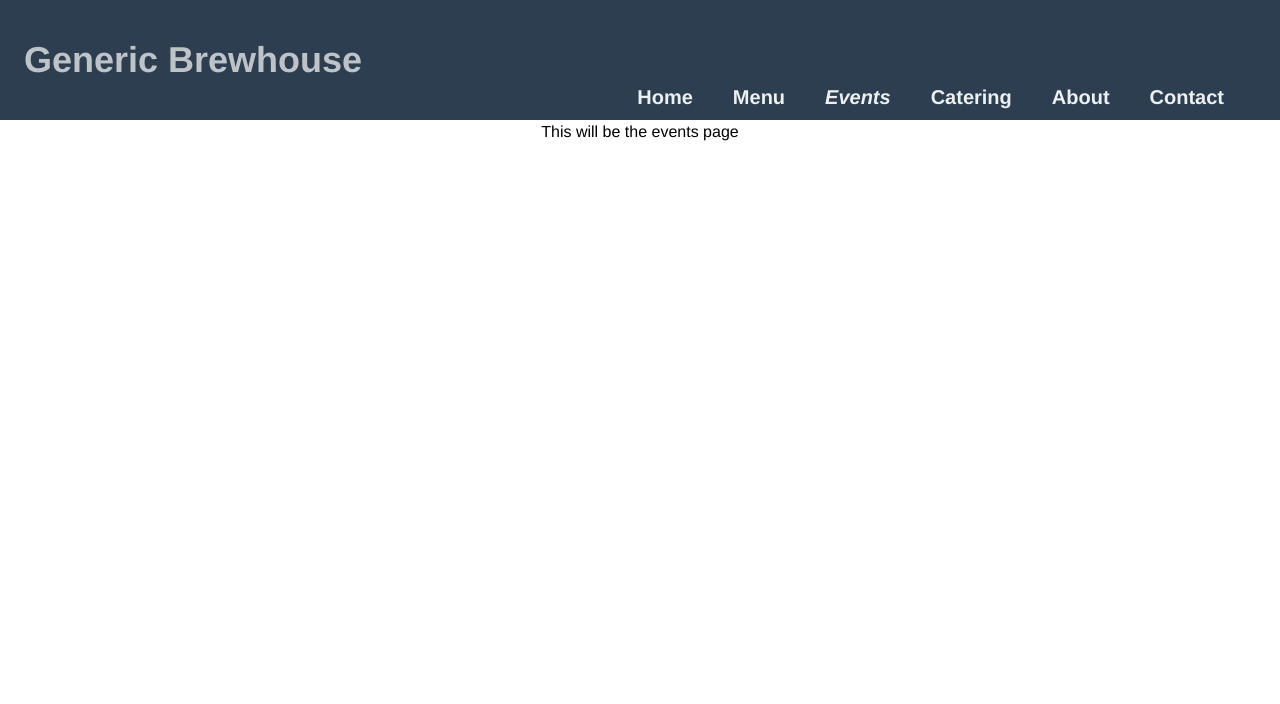
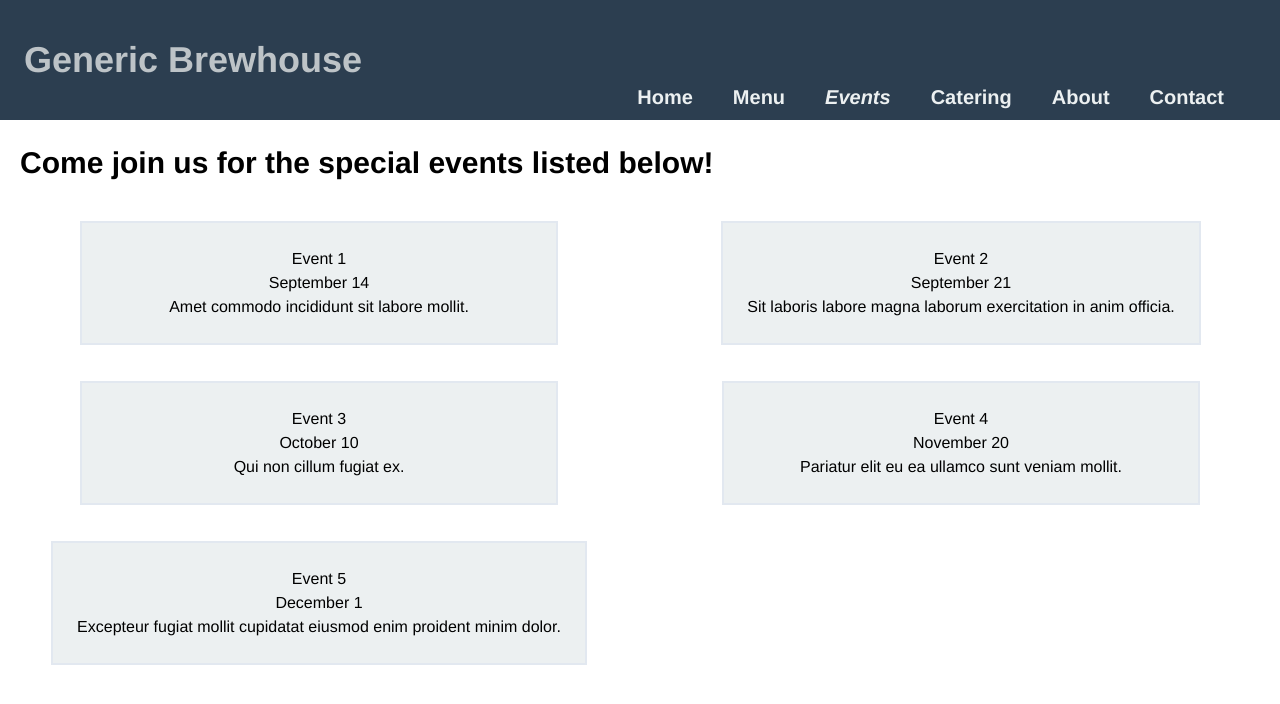
Before and after one commit to khemsoth/generic-restaurant, a Vue app: page /events in a window 1280 px wide. Shown: the top 704 px of the page. Built offline with nearby package versions, Linux system fonts and the light colour scheme.

Commit message:
config: adjusted background color and min width in tailwind config, content: added events to events page

```diff
--- a/src/views/Events.vue
+++ b/src/views/Events.vue
@@ -1,11 +1,58 @@
 <template>
   <div>
-    This will be the events page
+    <h2
+    class="text-3xl m-5 text-left font-bold"
+    >
+    Come join us for the special events listed below!
+    </h2>
+    <ul class="grid grid-cols-2 gap-1">
+      <li
+      v-for="event in events"
+      :key="event.id"
+      class="mx-auto my-4 p-6 border-2 min-w-3/4 bg-tertiary"
+      >
+        <div>{{ event.name }}</div>
+        <div>{{ event.date }}</div>
+        <div>{{ event.desc }}</div>
+      </li>
+    </ul>
   </div>
 </template>
 
 <script>
 export default {
+  name: 'Events',
+  data() {
+    return {
+      events: [
+        {
+          name: 'Event 1',
+          date: 'September 14',
+          desc: 'Amet commodo incididunt sit labore mollit.'
+        },
+        {
+          name: 'Event 2',
+          date: 'September 21',
+          desc: 'Sit laboris labore magna laborum exercitation in anim officia.'
+        },
+        {
+          name: 'Event 3',
+          date: 'October 10',
+          desc: 'Qui non cillum fugiat ex.'
+        },
+        {
+          name: 'Event 4',
+          date: 'November 20',
+          desc: 'Pariatur elit eu ea ullamco sunt veniam mollit.'
+        },
+        {
+          name: 'Event 5',
+          date: 'December 1',
+          desc: 'Excepteur fugiat mollit cupidatat eiusmod enim proident minim dolor.'
+        },
+      ]
+    }
+  }
 
 }
 </script>
--- a/tailwind.config.js
+++ b/tailwind.config.js
@@ -150,7 +150,13 @@ module.exports = {
       '56': '14rem',
       '64': '16rem',
     },
-    backgroundColor: theme => theme('colors'),
+    backgroundColor: theme =>({
+      ...theme('colors'),
+        'primary': '#2c3e50',
+        'secondary': '#34495e',
+        'tertiary': '#ecf0f1',
+        'accent': '#bdc3c7'
+    }),
     backgroundOpacity: theme => theme('opacity'),
     backgroundPosition: {
       bottom: 'bottom',
@@ -342,6 +348,9 @@ module.exports = {
     },
     minWidth: {
       '0': '0',
+      '1/4': '25%',
+      '1/2': '50%',
+      '3/4': '75%',
       full: '100%',
     },
     objectPosition: {
```
